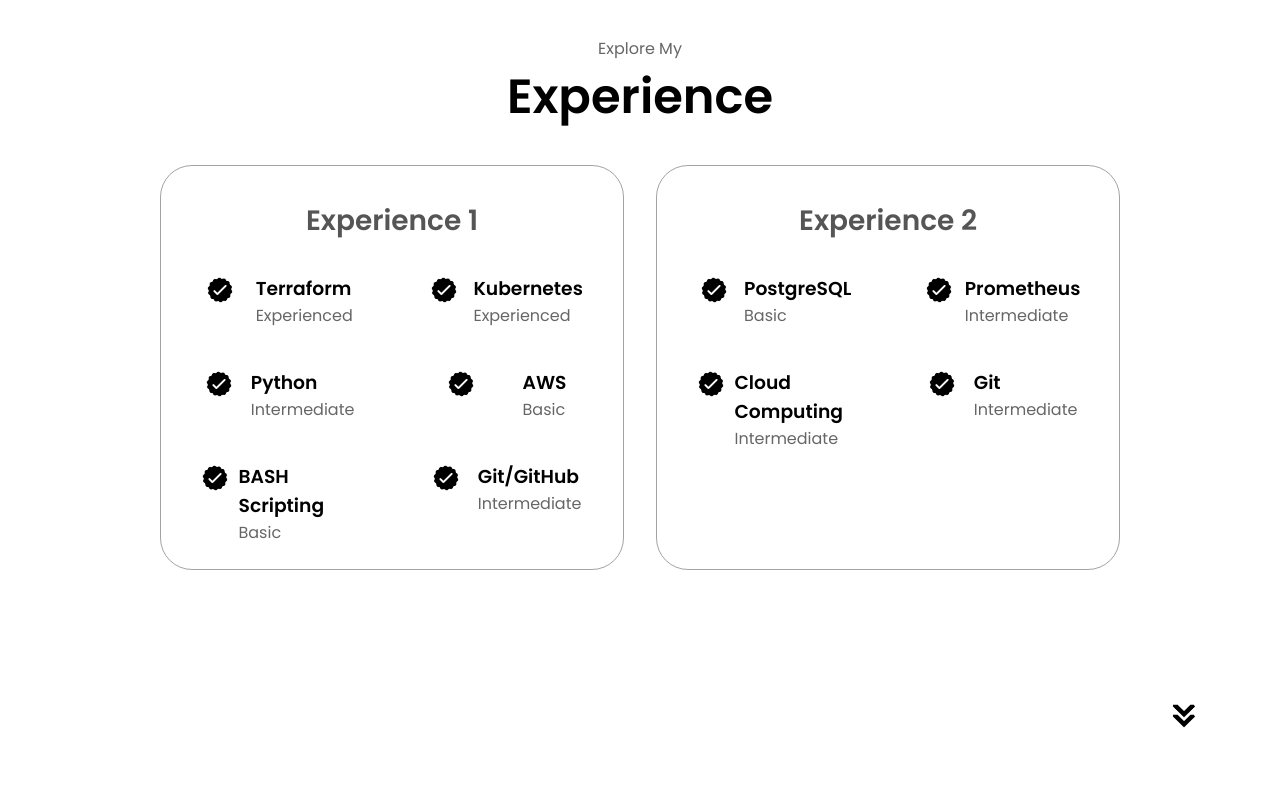
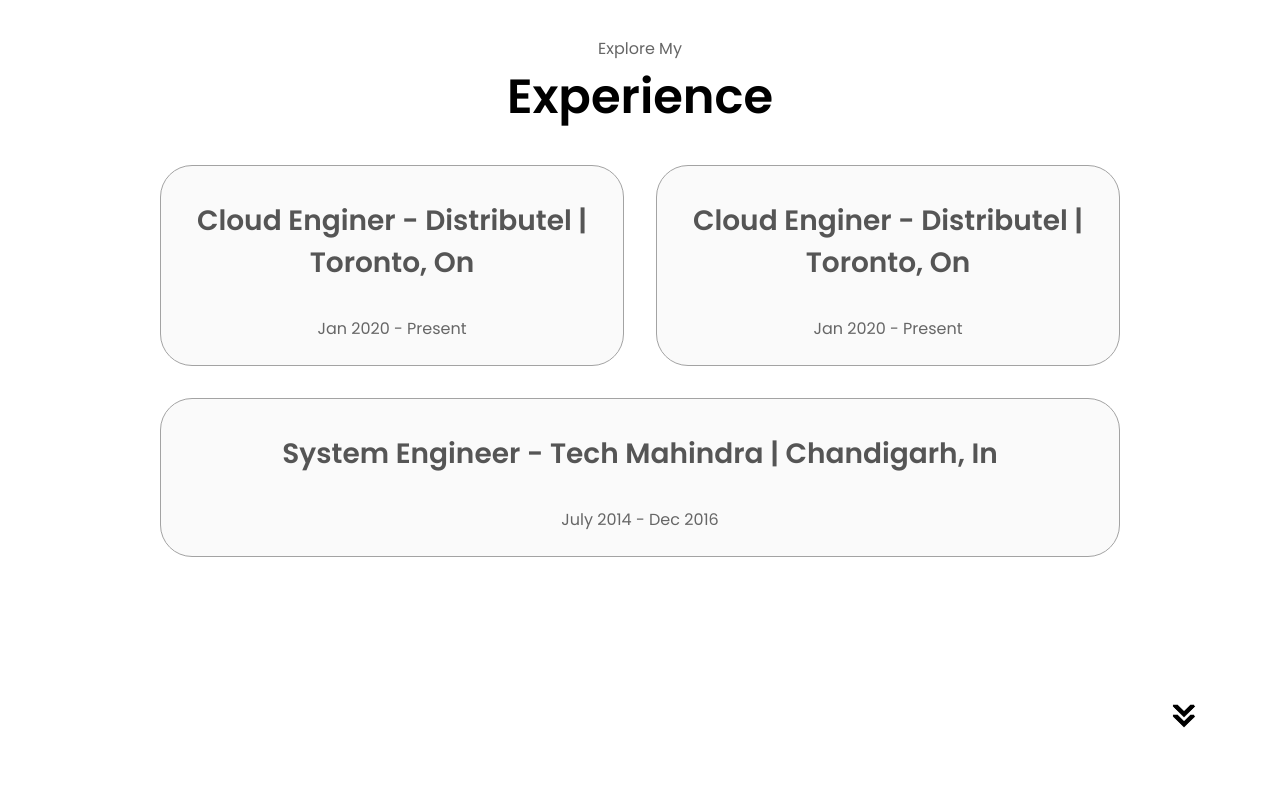
Before and after one commit to rana-repo/Portfolio, a plain HTML site: page index.html in a window 1280 px wide. Shown: the part 1660-2460 px from the top of the page. Drawn offline with Linux system fonts and the light colour scheme.

Commit message:
Updated experience section  index.html

```diff
--- a/index.html
+++ b/index.html
@@ -14,6 +14,46 @@
           white-space: nowrap; /* Prevent text from wrapping */
           margin: 0; /* Remove default margin */
           font-family: monospace; /* Use a monospace font for consistent spacing */
+        }
+      </style>
+    <style>
+      .section__text__p2 {
+        overflow: hidden;
+        border-right: 2px solid #000;
+        white-space: nowrap;
+        margin: 0;
+        font-family: monospace;
+      }
+
+      .experience-container {
+        cursor: pointer;
+      }
+
+      .experience-details {
+        display: none;
+        list-style-type: none; /* Remove default list styles */
+        padding-left: 0; /* Remove default left padding */
+      }
+
+      .experience-container:hover .experience-details {
+        display: block;
+      }
+
+      .experience-details li {
+        opacity: 0;
+        transform: translateY(20px);
+        transition: opacity 0.5s ease, transform 0.5s ease;
+      }
+
+      .experience-details li.fade-in {
+        opacity: 1;
+        transform: translateY(0);
+      }
+
+      .experience-container:hover .experience-details li {
+        opacity: 1;
+        transform: translateY(0);
+        transition: opacity 0.5s ease, transform 0.5s ease;
       }
     </style>
   </head>
@@ -196,136 +236,66 @@
     <section id="experience">
       <p class="section__text__p1">Explore My</p>
       <h1 class="title">Experience</h1>
-      <div class="experience-details-container">
       <div class="about-containers">
-          <div class="details-container">
-            <h2 class="experience-sub-title">Experience 1</h2>
+      <div class="details-container color-container">
+        <div class="experience-container">
+          <h2 class="experience-sub-title">Cloud Enginer - Distributel | Toronto, On</h2>
+          <p class="experience-sub-details">Jan 2020 - Present</p>
           <div class="article-container">
-              <article>
-                <img
-                  src="./assets/checkmark.png"
-                  alt="Experience icon"
-                  class="icon"
-                />
-                <div>
-                  <h3>Terraform</h3>
-                  <p>Experienced</p>
-                </div>
-              </article>
-              <article>
-                <img
-                  src="./assets/checkmark.png"
-                  alt="Experience icon"
-                  class="icon"
-                />
-                <div>
-                  <h3>Kubernetes</h3>
-                  <p>Experienced</p>
-                </div>
-              </article>
-              <article>
-                <img
-                  src="./assets/checkmark.png"
-                  alt="Experience icon"
-                  class="icon"
-                />
-                <div>
-                  <h3>Python</h3>
-                  <p>Intermediate</p>
-                </div>
-              </article>
-              <article>
-                <img
-                  src="./assets/checkmark.png"
-                  alt="Experience icon"
-                  class="icon"
-                />
-                <div>
-                  <h3>AWS</h3>
-                  <p>Basic</p>
-                </div>
-              </article>
-              <article>
-                <img
-                  src="./assets/checkmark.png"
-                  alt="Experience icon"
-                  class="icon"
-                />
-                <div>
-                  <h3>BASH Scripting</h3>
-                  <p>Basic</p>
-                </div>
-              </article>
-              <article>
-                <img
-                  src="./assets/checkmark.png"
-                  alt="Experience icon"
-                  class="icon"
-                />
-                <div>
-                  <h3>Git/GitHub</h3>
-                  <p>Intermediate</p>
-                </div>
-              </article>
+            <ul class="experience-details">
+              <li class="fade-in">• Design, develop, integrate, and implement partial and /or complete cloud and CI/CD solutions using modern configuration management tools and practices (e. g., Ansible, Terraform, Jenkins and GitHub).</li>
+              <li class="fade-in">• Maintained Git workflows for version control (Source Code Management).</li>
+              <li class="fade-in">• Developed and maintained automated CI/CD pipelines for code deployment using Jenkins.</li>
+              <li class="fade-in">• Provisioned Servers and deployed features using Terraform/Ansible .</li>
+              <li class="fade-in">• Built and deployed Docker containers for implementing Microservice Architecture from Monolithic Architecture.</li>
+              <li class="fade-in">• Worked on different services which include AWS Lambda, EC2, Dynamo DB, ECS, EKS, S3, VPN, Cloud Watch and so on.</li>
+              <li class="fade-in">• Infrastructure Provisioning within secure VPC (Virtual Private Cloud) within AWS. Creating and maintaining EC2 to spin up and spin down instances required for application on demand (ASG). </li>
+              <li class="fade-in">• Created snapshots and Amazon machine images (AMIs) of the instances for backup and also created clone instances. </li>
+              <li class="fade-in">• Developing build and deployment pipelines using Jenkins, Maven and Dockers for Java base applications </li>
+            </ul>
            </div>
         </div>
-          <div class="details-container">
-            <h2 class="experience-sub-title">Experience 2</h2>
+      </div>
+      <div class="details-container color-container">
+        <div class="experience-container">
+          <h2 class="experience-sub-title">Cloud Enginer - Distributel | Toronto, On</h2>
+          <p class="experience-sub-details">Jan 2020 - Present</p>
           <div class="article-container">
-              <article>
-                <img
-                  src="./assets/checkmark.png"
-                  alt="Experience icon"
-                  class="icon"
-                />
-                <div>
-                  <h3>PostgreSQL</h3>
-                  <p>Basic</p>
-                </div>
-              </article>
-              <article>
-                <img
-                  src="./assets/checkmark.png"
-                  alt="Experience icon"
-                  class="icon"
-                />
-                <div>
-                  <h3>Prometheus</h3>
-                  <p>Intermediate</p>
-                </div>
-              </article>
-              <article>
-                <img
-                  src="./assets/checkmark.png"
-                  alt="Experience icon"
-                  class="icon"
-                />
-                <div>
-                  <h3>Cloud Computing</h3>
-                  <p>Intermediate</p>
-                </div>
-              </article>
-              <article>
-                <img
-                  src="./assets/checkmark.png"
-                  alt="Experience icon"
-                  class="icon"
-                />
-                <div>
-                  <h3>Git</h3>
-                  <p>Intermediate</p>
-                </div>
-              </article>
+            <ul class="experience-details">
+              <li class="fade-in">• Design, develop, integrate, and implement partial and /or complete cloud and CI/CD solutions using modern configuration management tools and practices (e. g., Ansible, Terraform, Jenkins and GitHub).</li>
+              <li class="fade-in">• Maintained Git workflows for version control (Source Code Management).</li>
+              <li class="fade-in">• Developed and maintained automated CI/CD pipelines for code deployment using Jenkins.</li>
+              <li class="fade-in">• Provisioned Servers and deployed features using Terraform/Ansible .</li>
+              <li class="fade-in">• Built and deployed Docker containers for implementing Microservice Architecture from Monolithic Architecture.</li>
+              <li class="fade-in">• Worked on different services which include AWS Lambda, EC2, Dynamo DB, ECS, EKS, S3, VPN, Cloud Watch and so on.</li>
+              <li class="fade-in">• Infrastructure Provisioning within secure VPC (Virtual Private Cloud) within AWS. Creating and maintaining EC2 to spin up and spin down instances required for application on demand (ASG). </li>
+              <li class="fade-in">• Created snapshots and Amazon machine images (AMIs) of the instances for backup and also created clone instances. </li>
+              <li class="fade-in">• Developing build and deployment pipelines using Jenkins, Maven and Dockers for Java base applications </li>
+            </ul>
            </div>
         </div>
       </div>
       </div>
-      <img
-        src="./assets/arrow.png"
-        alt="Arrow icon"
-        class="icon arrow"
-        onclick="location.href='./#projects'"
-      />
+      <div class="details-container color-container">
+        <div class="experience-container">
+          <h2 class="experience-sub-title">System Engineer - Tech Mahindra | Chandigarh, In</h2>
+          <p class="experience-sub-details">July 2014 - Dec 2016</p>
+          <div class="article-container">
+            <ul class="experience-details">
+              <li class="fade-in">• Manage and monitor all installed systems and infrastructure.</li>
+              <li class="fade-in">• Install, configure, test and maintain operating systems, application software and system management tools </li>
+              <li class="fade-in">• Proactively ensure the highest levels of systems and infrastructure availability.</li>
+              <li class="fade-in">• Monitor and test application performance for potential bottlenecks, identify possible solutions, and work with developers to implement those fixes </li>
+              <li class="fade-in">• Maintain security, backup, and redundancy strategies.</li>
+              <li class="fade-in">• Write and maintain custom scripts to increase system efficiency and lower the human intervention time on any tasks </li>
+              <li class="fade-in">• Participate in the design of information and operational support systems and Provided 2nd and 3rd level support </li>
+            </ul>
+          </div>
+       </div>
+      </div>
+    </div>
+      <!-- Additional Experience Details -->
+      <img src="./assets/arrow.png" alt="Arrow icon" class="icon arrow" onclick="location.href='./#projects'" />
     </section>
     <section id="projects">
       <p class="section__text__p1">Browse My Recent</p>
@@ -456,80 +426,7 @@
 
         <!-- Add more certificate details as needed -->
       </div>
-    </section>
-   <section id="experience">
-  <p class="section__text__p1">Explore My</p>
-  <h1 class="title">Experience</h1>
-  <div class="experience-details-container">
-    <div class="about-containers">
-      <div class="details-container">
-        <h2 class="experience-sub-title">IT Specialist</h2>
-        <p class="experience-sub-details">Eataly | Dallas, TX</p>
-        <p class="experience-sub-details">Nov 2020 - Present</p>
-        <ul class="article-container">
-          <li>
-            <img src="./assets/checkmark.png" alt="Experience icon" class="icon" />
-            <div>
-              <h3>Install/Maintain IT Infrastructure</h3>
-              <p>Responsible for the installation and maintenance of IT infrastructure.</p>
-            </div>
-          </li>
-          <li>
-            <img src="./assets/checkmark.png" alt="Experience icon" class="icon" />
-            <div>
-              <h3>Troubleshoot and Resolve</h3>
-              <p>Address and resolve IT system issues, ensuring smooth operations.</p>
-            </div>
-          </li>
-          <li>
-            <img src="./assets/checkmark.png" alt="Experience icon" class="icon" />
-            <div>
-              <h3>Automation Implementation</h3>
-              <p>Implemented automation using batch/PowerShell scripts for enhanced efficiency.</p>
-            </div>
-          </li>
-          <li>
-            <img src="./assets/checkmark.png" alt="Experience icon" class="icon" />
-            <div>
-              <h3>AD Administrative Tasks</h3>
-              <p>Performed Active Directory administrative tasks for user management.</p>
-            </div>
-          </li>
-          <li>
-            <img src="./assets/checkmark.png" alt="Experience icon" class="icon" />
-            <div>
-              <h3>Security Best Practices</h3>
-              <p>Promoted security best practices through leading phishing campaigns and user education.</p>
-            </div>
-          </li>
-          <li>
-            <img src="./assets/checkmark.png" alt="Experience icon" class="icon" />
-            <div>
-              <h3>Collaboration and Mentorship</h3>
-              <p>Collaborated with IT team members, provided remote support, and offered technical mentorship to new team members.</p>
-            </div>
-          </li>
-          <li>
-            <img src="./assets/checkmark.png" alt="Experience icon" class="icon" />
-            <div>
-              <h3>Infrastructure Deployments</h3>
-              <p>Participated in infrastructure deployments for other locations.</p>
-            </div>
-          </li>
-          <li>
-            <img src="./assets/checkmark.png" alt="Experience icon" class="icon" />
-            <div>
-              <h3>Documentation and Knowledge Base</h3>
-              <p>Thoroughly documented all troubleshooting steps and updated the knowledge base accordingly.</p>
-            </div>
-          </li>
-        </ul>
-      </div>
-      <!-- Additional Experience Details -->
-    </div>
-  </div>
-  <img src="./assets/arrow.png" alt="Arrow icon" class="icon arrow" onclick="location.href='./#projects'" />
-</section>
+
 
 
 
```
Lines whose indentation alone changed are shown as unchanged.
